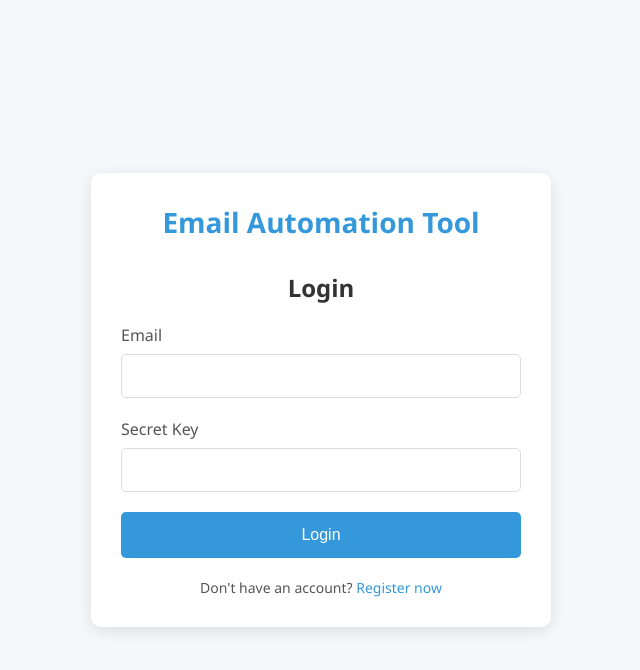
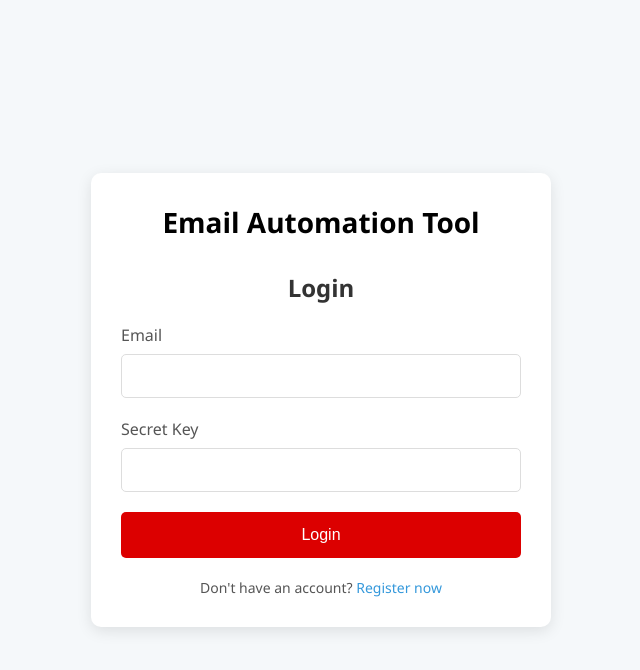
Before and after one commit to dhdev19/emailAutomationToolFlask, a Flask app: page /login in a window 1280 px wide. Shown: the top 670 px of the page, without its empty margins (319-959 px from the left). Run offline with Flask 3, Linux system fonts and the light colour scheme; some libraries are stand-ins or nearby versions.

Commit message:
Update login.html
changed button colors

```diff
--- a/templates/login.html
+++ b/templates/login.html
@@ -31,7 +31,7 @@
         }
 
         .logo h1 {
-            color: #3498db;
+            color: #000;
             margin: 0;
             font-size: 28px;
         }
@@ -65,7 +65,7 @@
         }
 
         button {
-            background-color: #3498db;
+            background-color: #dc0000;
             color: white;
             border: none;
             padding: 14px;
```
